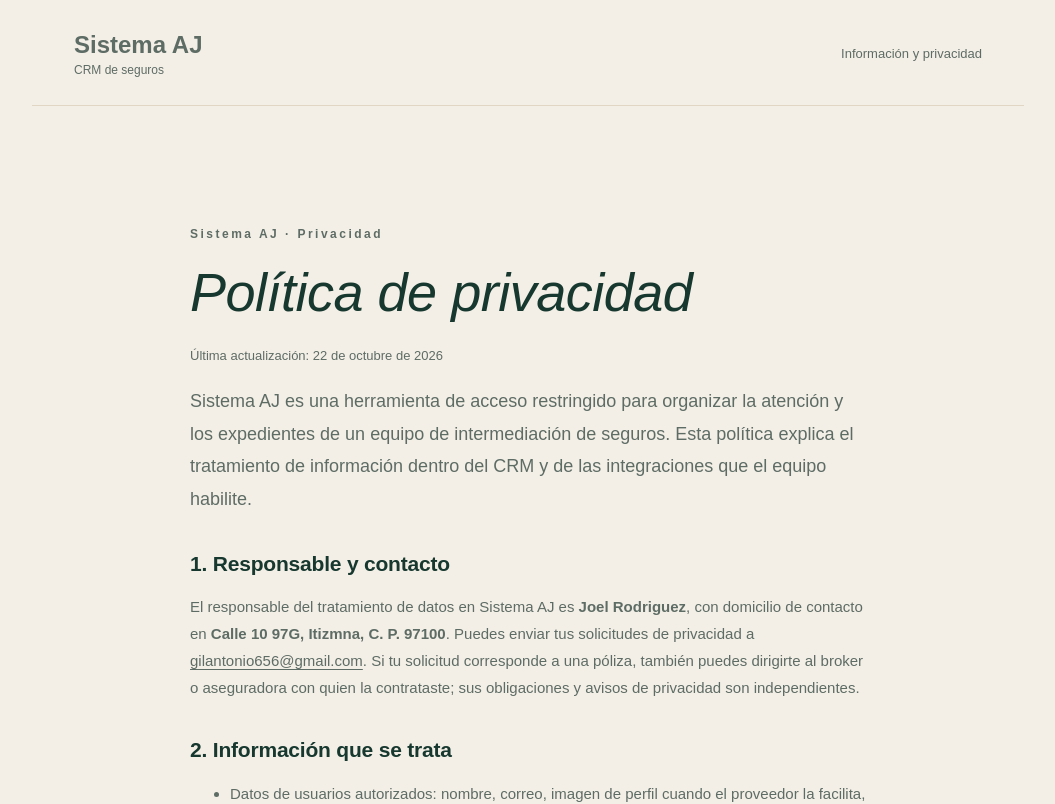
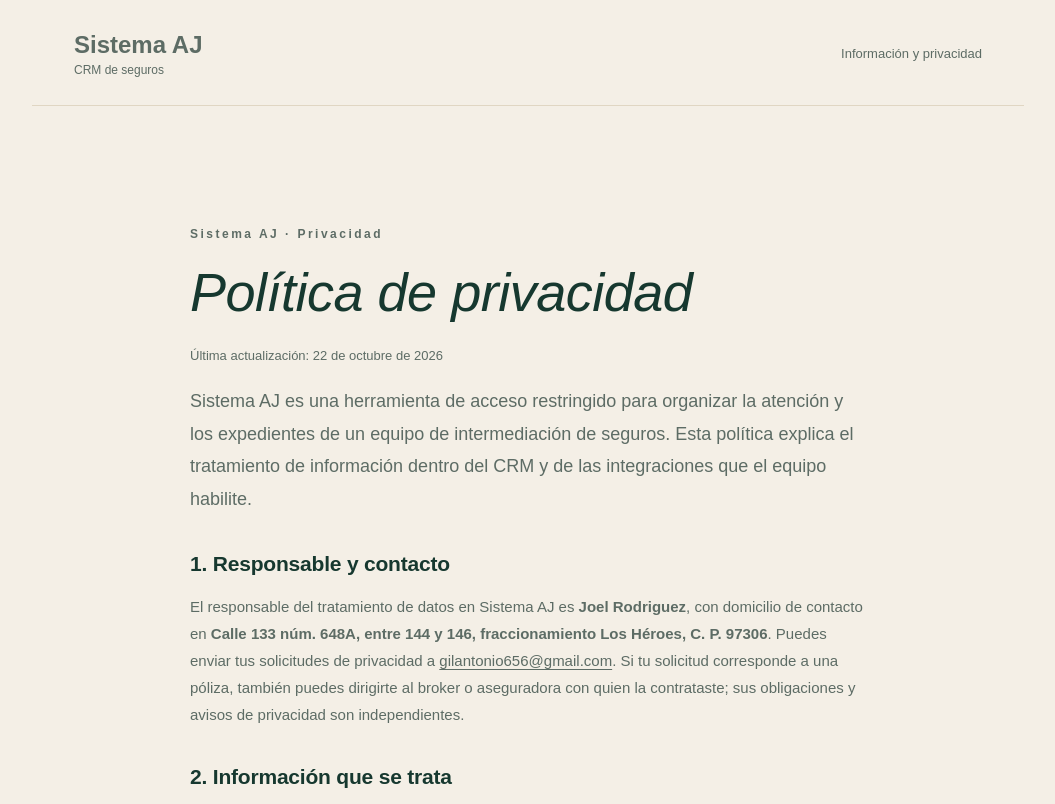
Before and after one commit to Antonygil99/sistema-aj, a Next.js app: page /privacidad in a window 1280 px wide. Shown: the top 804 px of the page, without its empty margins (112-1167 px from the left). Built offline with nearby package versions, Linux system fonts and the light colour scheme; a web font is replaced by a local one.

Commit message:
Update AJ postal contact address

```diff
--- a/src/app/(legal)/privacidad/page.tsx
+++ b/src/app/(legal)/privacidad/page.tsx
@@ -5,7 +5,7 @@ export default function PrivacyPage() {
   return <article>
     <p className="eyebrow">Sistema AJ · Privacidad</p><h1>Política de privacidad</h1><p className="legal-date">Última actualización: 22 de octubre de 2026</p>
     <p className="legal-intro">Sistema AJ es una herramienta de acceso restringido para organizar la atención y los expedientes de un equipo de intermediación de seguros. Esta política explica el tratamiento de información dentro del CRM y de las integraciones que el equipo habilite.</p>
-    <h2>1. Responsable y contacto</h2><p>El responsable del tratamiento de datos en Sistema AJ es <strong>Joel Rodriguez</strong>, con domicilio de contacto en <strong>Calle 10 97G, Itizmna, C. P. 97100</strong>. Puedes enviar tus solicitudes de privacidad a <a href="mailto:gilantonio656@gmail.com">gilantonio656@gmail.com</a>. Si tu solicitud corresponde a una póliza, también puedes dirigirte al broker o aseguradora con quien la contrataste; sus obligaciones y avisos de privacidad son independientes.</p>
+    <h2>1. Responsable y contacto</h2><p>El responsable del tratamiento de datos en Sistema AJ es <strong>Joel Rodriguez</strong>, con domicilio de contacto en <strong>Calle 133 núm. 648A, entre 144 y 146, fraccionamiento Los Héroes, C. P. 97306</strong>. Puedes enviar tus solicitudes de privacidad a <a href="mailto:gilantonio656@gmail.com">gilantonio656@gmail.com</a>. Si tu solicitud corresponde a una póliza, también puedes dirigirte al broker o aseguradora con quien la contrataste; sus obligaciones y avisos de privacidad son independientes.</p>
     <h2>2. Información que se trata</h2><ul><li>Datos de usuarios autorizados: nombre, correo, imagen de perfil cuando el proveedor la facilita, rol, sesión y registros de acceso y actividad.</li><li>Información aportada por el equipo o sus clientes: datos de contacto e identificación, solicitudes, cotizaciones, pólizas, vigencias, recibos, pagos, renovaciones, siniestros, documentos y actividades de seguimiento.</li><li>Cuando se habilita WhatsApp Business: identificadores de la cuenta y del teléfono empresarial, número y perfil del interlocutor, mensajes y archivos que se reciban o envíen, fechas y estados de entrega. La conexión no concede acceso general a los contactos o conversaciones privadas del teléfono.</li><li>Cuando se autoriza una integración adicional: información necesaria para la función elegida, como eventos de calendario o mensajes de correo. Iniciar sesión con Google no concede por sí solo acceso a Drive, Gmail o Calendar.</li></ul>
     <h2>3. Finalidades</h2><p>Utilizamos la información para identificar a los usuarios autorizados, gestionar expedientes, atender solicitudes, dar seguimiento a pagos y renovaciones, organizar documentos y actividades, mantener la seguridad y atender solicitudes de privacidad. Las comunicaciones deben corresponder a la relación con el cliente y a las autorizaciones aplicables. Puedes solicitar que cese una comunicación opcional mediante el contacto indicado.</p>
     <h2>4. Datos sensibles y documentos</h2><p>Un expediente de seguros puede contener información financiera o de salud. El equipo debe limitar su captura a lo necesario para la gestión solicitada y obtener los consentimientos que correspondan. Evita enviar documentos médicos, contraseñas, datos completos de tarjetas o información innecesaria por canales de mensajería o a asistentes de IA.</p>
--- a/src/app/(legal)/terminos/page.tsx
+++ b/src/app/(legal)/terminos/page.tsx
@@ -10,6 +10,6 @@ export default function TermsPage() {
     <h2>4. Pólizas, pagos y asistentes</h2><p>Los registros, indicadores y alertas del CRM son herramientas de seguimiento. Capturar un pago no equivale a que la aseguradora lo haya recibido; una cotización o respuesta del sistema no acredita la emisión ni la vigencia de una póliza. El equipo debe contrastar los datos con los documentos y confirmaciones de la aseguradora.</p><p>Los asistentes de IA pueden cometer errores. Sus propuestas necesitan revisión humana, especialmente cuando afecten coberturas, pagos, reclamaciones o información personal. No sustituyen el criterio del broker ni las condiciones del contrato de seguro.</p>
     <h2>5. Integraciones y disponibilidad</h2><p>Algunas funciones dependen de servicios externos y de su configuración. Pueden existir interrupciones, mantenimiento, límites o cambios en dichos servicios. Las condiciones comerciales de aseguradoras, proveedores de mensajería, almacenamiento e IA se rigen por los acuerdos respectivos; estas páginas no crean un contrato de seguro ni una garantía de disponibilidad continua.</p>
     <h2>6. Privacidad y cierre de acceso</h2><p>Consulta la <Link href="/privacidad">política de privacidad</Link> para conocer el tratamiento de información. Puedes solicitar la revocación de acceso, desconexión de integraciones o revisión de tus datos mediante las <Link href="/eliminacion-de-datos">instrucciones de eliminación</Link>. El cierre de una cuenta no cancela una póliza ni elimina automáticamente los registros que deban conservarse.</p>
-    <h2>7. Contacto y modificaciones</h2><p>Responsable del servicio: Joel Rodriguez. Domicilio de contacto: Calle 10 97G, Itizmna, C. P. 97100. Para consultas escribe a <a href="mailto:gilantonio656@gmail.com">gilantonio656@gmail.com</a>. Las modificaciones se publicarán en esta página con su fecha de actualización, sin limitar los derechos que correspondan a las personas conforme a la normativa aplicable.</p>
+    <h2>7. Contacto y modificaciones</h2><p>Responsable del servicio: Joel Rodriguez. Domicilio de contacto: Calle 133 núm. 648A, entre 144 y 146, fraccionamiento Los Héroes, C. P. 97306. Para consultas escribe a <a href="mailto:gilantonio656@gmail.com">gilantonio656@gmail.com</a>. Las modificaciones se publicarán en esta página con su fecha de actualización, sin limitar los derechos que correspondan a las personas conforme a la normativa aplicable.</p>
   </article>;
 }
```
